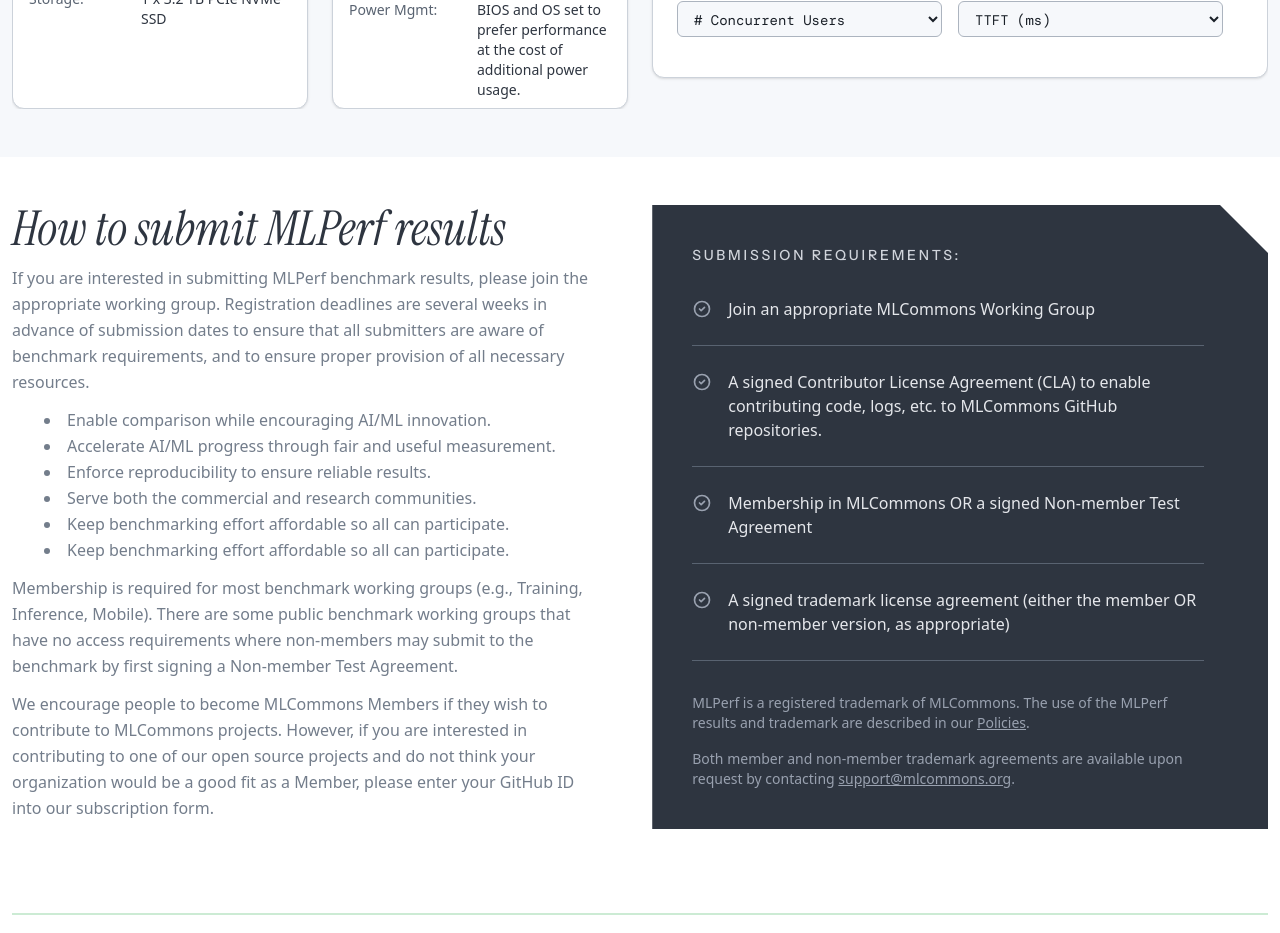
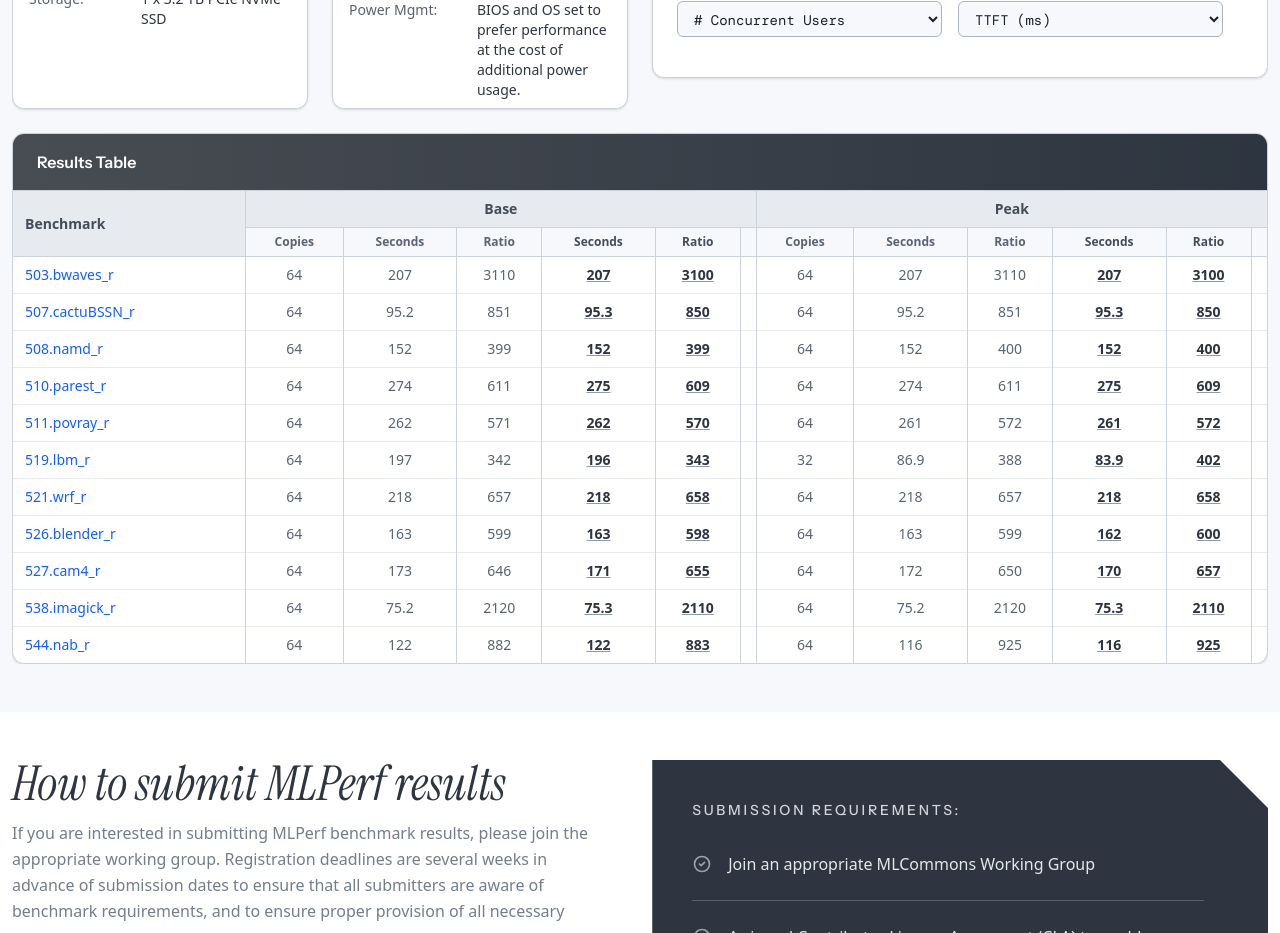
Before and after one commit to bkeating/ml-endpoints, a SvelteKit app: page / in a window 1280 px wide. Shown: the part 3200-4133 px from the top of the page. Built offline with nearby package versions, Linux system fonts and the light colour scheme; a web font is replaced by a local one.

Commit message:
Add table results

```diff
--- a/src/routes/_components/DefaultRoleView.svelte
+++ b/src/routes/_components/DefaultRoleView.svelte
@@ -46,6 +46,76 @@
 
 	// Bind container width for responsive chart
 	let chartContainerWidth = $state(0);
+
+	// SPEC CPU 2017 Results Table Data
+	const results = [
+		{
+			benchmark: '503.bwaves_r',
+			copies: 64,
+			base: { seconds: 207, ratio: 3110, bold: { seconds: 207, ratio: 3100 } },
+			peak: { copies: 64, seconds: 207, ratio: 3110, bold: { seconds: 207, ratio: 3100 } }
+		},
+		{
+			benchmark: '507.cactuBSSN_r',
+			copies: 64,
+			base: { seconds: 95.2, ratio: 851, bold: { seconds: 95.3, ratio: 850 } },
+			peak: { copies: 64, seconds: 95.2, ratio: 851, bold: { seconds: 95.3, ratio: 850 } }
+		},
+		{
+			benchmark: '508.namd_r',
+			copies: 64,
+			base: { seconds: 152, ratio: 399, bold: { seconds: 152, ratio: 399 } },
+			peak: { copies: 64, seconds: 152, ratio: 400, bold: { seconds: 152, ratio: 400 } }
+		},
+		{
+			benchmark: '510.parest_r',
+			copies: 64,
+			base: { seconds: 274, ratio: 611, bold: { seconds: 275, ratio: 609 } },
+			peak: { copies: 64, seconds: 274, ratio: 611, bold: { seconds: 275, ratio: 609 } }
+		},
+		{
+			benchmark: '511.povray_r',
+			copies: 64,
+			base: { seconds: 262, ratio: 571, bold: { seconds: 262, ratio: 570 } },
+			peak: { copies: 64, seconds: 261, ratio: 572, bold: { seconds: 261, ratio: 572 } }
+		},
+		{
+			benchmark: '519.lbm_r',
+			copies: 64,
+			base: { seconds: 197, ratio: 342, bold: { seconds: 196, ratio: 343 } },
+			peak: { copies: 32, seconds: 86.9, ratio: 388, bold: { seconds: 83.9, ratio: 402 } }
+		},
+		{
+			benchmark: '521.wrf_r',
+			copies: 64,
+			base: { seconds: 218, ratio: 657, bold: { seconds: 218, ratio: 658 } },
+			peak: { copies: 64, seconds: 218, ratio: 657, bold: { seconds: 218, ratio: 658 } }
+		},
+		{
+			benchmark: '526.blender_r',
+			copies: 64,
+			base: { seconds: 163, ratio: 599, bold: { seconds: 163, ratio: 598 } },
+			peak: { copies: 64, seconds: 163, ratio: 599, bold: { seconds: 162, ratio: 600 } }
+		},
+		{
+			benchmark: '527.cam4_r',
+			copies: 64,
+			base: { seconds: 173, ratio: 646, bold: { seconds: 171, ratio: 655 } },
+			peak: { copies: 64, seconds: 172, ratio: 650, bold: { seconds: 170, ratio: 657 } }
+		},
+		{
+			benchmark: '538.imagick_r',
+			copies: 64,
+			base: { seconds: 75.2, ratio: 2120, bold: { seconds: 75.3, ratio: 2110 } },
+			peak: { copies: 64, seconds: 75.2, ratio: 2120, bold: { seconds: 75.3, ratio: 2110 } }
+		},
+		{
+			benchmark: '544.nab_r',
+			copies: 64,
+			base: { seconds: 122, ratio: 882, bold: { seconds: 122, ratio: 883 } },
+			peak: { copies: 64, seconds: 116, ratio: 925, bold: { seconds: 116, ratio: 925 } }
+		}
+	];
 </script>
 
 <div class="flex flex-col gap-6 lg:flex-row">
@@ -421,3 +491,146 @@
 		</section>
 	</div>
 </div>
+
+<!-- Results Table - Full Width Below Columns -->
+<div
+	class="mt-6 overflow-hidden rounded-xl border border-slate-200 bg-white shadow-sm dark:border-slate-700 dark:bg-slate-800"
+>
+	<div
+		class="flex items-center justify-between border-b border-slate-200 bg-linear-to-r from-slate-900/80 to-slate-800 px-6 py-4 dark:border-slate-700 dark:from-slate-900/80 dark:to-slate-900/60"
+	>
+		<h2 class="font-semibold text-white">Results Table</h2>
+	</div>
+
+	<div class="overflow-x-auto">
+		<table class="w-full text-sm">
+			<thead>
+				<tr
+					class="border-b border-slate-200 bg-slate-100 dark:border-slate-700 dark:bg-slate-700"
+				>
+					<th
+						rowspan="2"
+						class="border-r border-slate-200 px-3 py-2 text-left font-semibold text-slate-700 dark:border-slate-600 dark:text-slate-200"
+					>
+						Benchmark
+					</th>
+					<th
+						colspan="6"
+						class="border-r border-slate-200 px-3 py-2 text-center font-semibold text-slate-700 dark:border-slate-600 dark:text-slate-200"
+					>
+						Base
+					</th>
+					<th
+						colspan="6"
+						class="px-3 py-2 text-center font-semibold text-slate-700 dark:text-slate-200"
+					>
+						Peak
+					</th>
+				</tr>
+				<tr
+					class="border-b border-slate-200 bg-slate-50 text-xs dark:border-slate-700 dark:bg-slate-800"
+				>
+					<!-- Base columns -->
+					<th
+						class="border-r border-slate-200 px-2 py-1.5 text-center text-slate-600 dark:border-slate-600 dark:text-slate-400"
+						>Copies</th
+					>
+					<th
+						class="border-r border-slate-200 px-2 py-1.5 text-center text-slate-600 dark:border-slate-600 dark:text-slate-400"
+						>Seconds</th
+					>
+					<th
+						class="border-r border-slate-200 px-2 py-1.5 text-center text-slate-600 dark:border-slate-600 dark:text-slate-400"
+						>Ratio</th
+					>
+					<th
+						class="border-r border-slate-200 px-2 py-1.5 text-center font-bold text-slate-700 dark:border-slate-600 dark:text-slate-300"
+						>Seconds</th
+					>
+					<th
+						class="border-r border-slate-200 px-2 py-1.5 text-center font-bold text-slate-700 dark:border-slate-600 dark:text-slate-300"
+						>Ratio</th
+					>
+					<th class="border-r border-slate-200 dark:border-slate-600"></th>
+					<!-- Peak columns -->
+					<th
+						class="border-r border-slate-200 px-2 py-1.5 text-center text-slate-600 dark:border-slate-600 dark:text-slate-400"
+						>Copies</th
+					>
+					<th
+						class="border-r border-slate-200 px-2 py-1.5 text-center text-slate-600 dark:border-slate-600 dark:text-slate-400"
+						>Seconds</th
+					>
+					<th
+						class="border-r border-slate-200 px-2 py-1.5 text-center text-slate-600 dark:border-slate-600 dark:text-slate-400"
+						>Ratio</th
+					>
+					<th
+						class="border-r border-slate-200 px-2 py-1.5 text-center font-bold text-slate-700 dark:border-slate-600 dark:text-slate-300"
+						>Seconds</th
+					>
+					<th
+						class="border-r border-slate-200 px-2 py-1.5 text-center font-bold text-slate-700 dark:border-slate-600 dark:text-slate-300"
+						>Ratio</th
+					>
+					<th></th>
+				</tr>
+			</thead>
+			<tbody class="divide-y divide-slate-100 dark:divide-slate-700">
+				{#each results as row (row.benchmark)}
+					<tr class="hover:bg-slate-50 dark:hover:bg-slate-700/50">
+						<td
+							class="border-r border-slate-200 px-3 py-2 font-medium text-blue-600 dark:border-slate-600 dark:text-blue-400"
+						>
+							<span class="cursor-pointer hover:underline">{row.benchmark}</span>
+						</td>
+						<!-- Base -->
+						<td
+							class="border-r border-slate-200 px-2 py-2 text-center text-slate-600 dark:border-slate-600 dark:text-slate-300"
+							>{row.copies}</td
+						>
+						<td
+							class="border-r border-slate-200 px-2 py-2 text-center text-slate-600 dark:border-slate-600 dark:text-slate-300"
+							>{row.base.seconds}</td
+						>
+						<td
+							class="border-r border-slate-200 px-2 py-2 text-center text-slate-600 dark:border-slate-600 dark:text-slate-300"
+							>{row.base.ratio}</td
+						>
+						<td
+							class="border-r border-slate-200 px-2 py-2 text-center font-semibold text-slate-800 underline decoration-slate-400 dark:border-slate-600 dark:text-slate-100"
+							>{row.base.bold.seconds}</td
+						>
+						<td
+							class="border-r border-slate-200 px-2 py-2 text-center font-bold text-slate-800 underline decoration-slate-400 dark:border-slate-600 dark:text-slate-100"
+							>{row.base.bold.ratio}</td
+						>
+						<td class="w-4 border-r border-slate-200 dark:border-slate-600"></td>
+						<!-- Peak -->
+						<td
+							class="border-r border-slate-200 px-2 py-2 text-center text-slate-600 dark:border-slate-600 dark:text-slate-300"
+							>{row.peak.copies}</td
+						>
+						<td
+							class="border-r border-slate-200 px-2 py-2 text-center text-slate-600 dark:border-slate-600 dark:text-slate-300"
+							>{row.peak.seconds}</td
+						>
+						<td
+							class="border-r border-slate-200 px-2 py-2 text-center text-slate-600 dark:border-slate-600 dark:text-slate-300"
+							>{row.peak.ratio}</td
+						>
+						<td
+							class="border-r border-slate-200 px-2 py-2 text-center font-semibold text-slate-800 underline decoration-slate-400 dark:border-slate-600 dark:text-slate-100"
+							>{row.peak.bold.seconds}</td
+						>
+						<td
+							class="border-r border-slate-200 px-2 py-2 text-center font-bold text-slate-800 underline decoration-slate-400 dark:border-slate-600 dark:text-slate-100"
+							>{row.peak.bold.ratio}</td
+						>
+						<td class="w-4"></td>
+					</tr>
+				{/each}
+			</tbody>
+		</table>
+	</div>
+</div>
```
